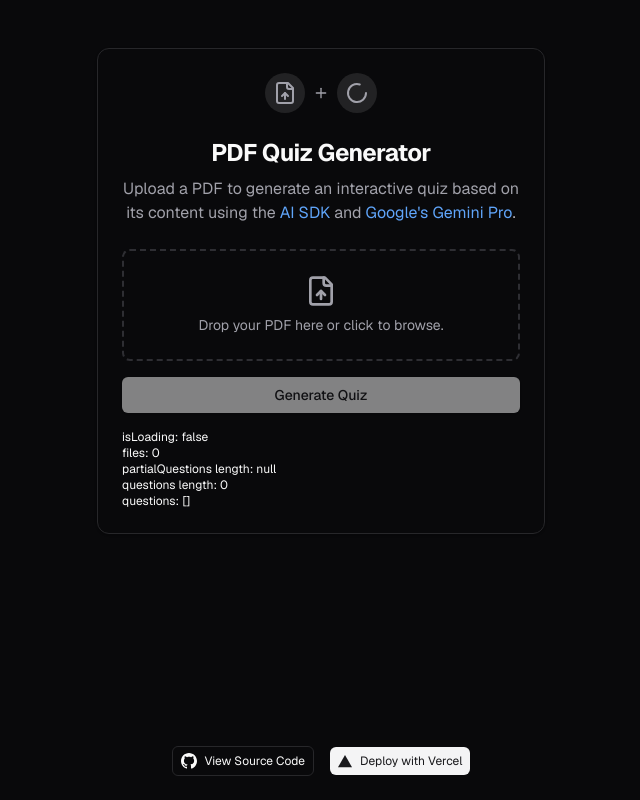
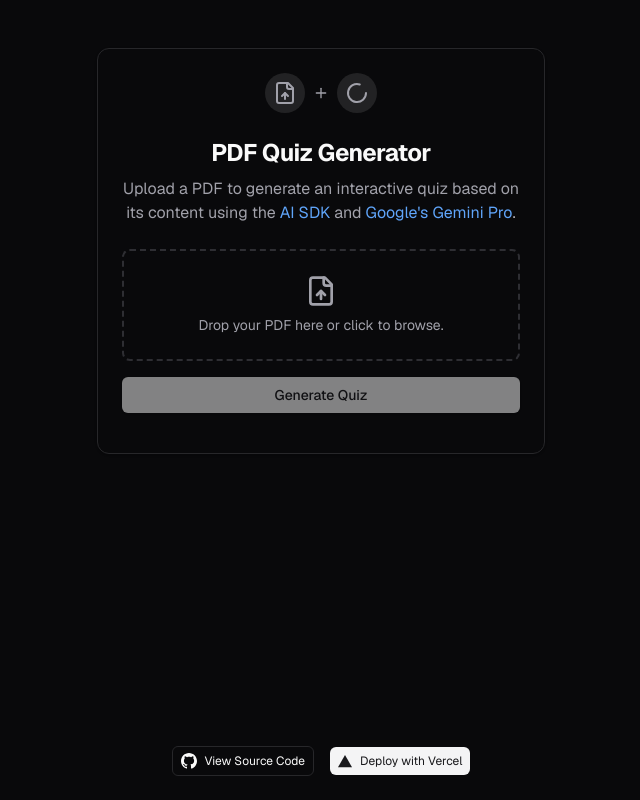
Before and after one commit to RichSawce/Next.js-demo, a Next.js app: page / in a window 1280 px wide. Shown: the whole page, without its empty margins (319-959 px from the left). Built offline with nearby package versions, Linux system fonts and the light colour scheme.

Commit message:
Remove debug output

```diff
--- a/app/(preview)/page.tsx
+++ b/app/(preview)/page.tsx
@@ -202,11 +202,7 @@
             </Button>
           </form>
           <div className="text-xs whitespace-pre-wrap mt-4">
-  <div>isLoading: {String(isLoading)}</div>
-  <div>files: {files.length}</div>
-  <div>partialQuestions length: {partialQuestions?.length ?? "null"}</div>
-  <div>questions length: {questions.length}</div>
-  <div>questions: {JSON.stringify(questions, null, 2)}</div>
+
 </div>
         </CardContent>
         {isLoading && (
```
